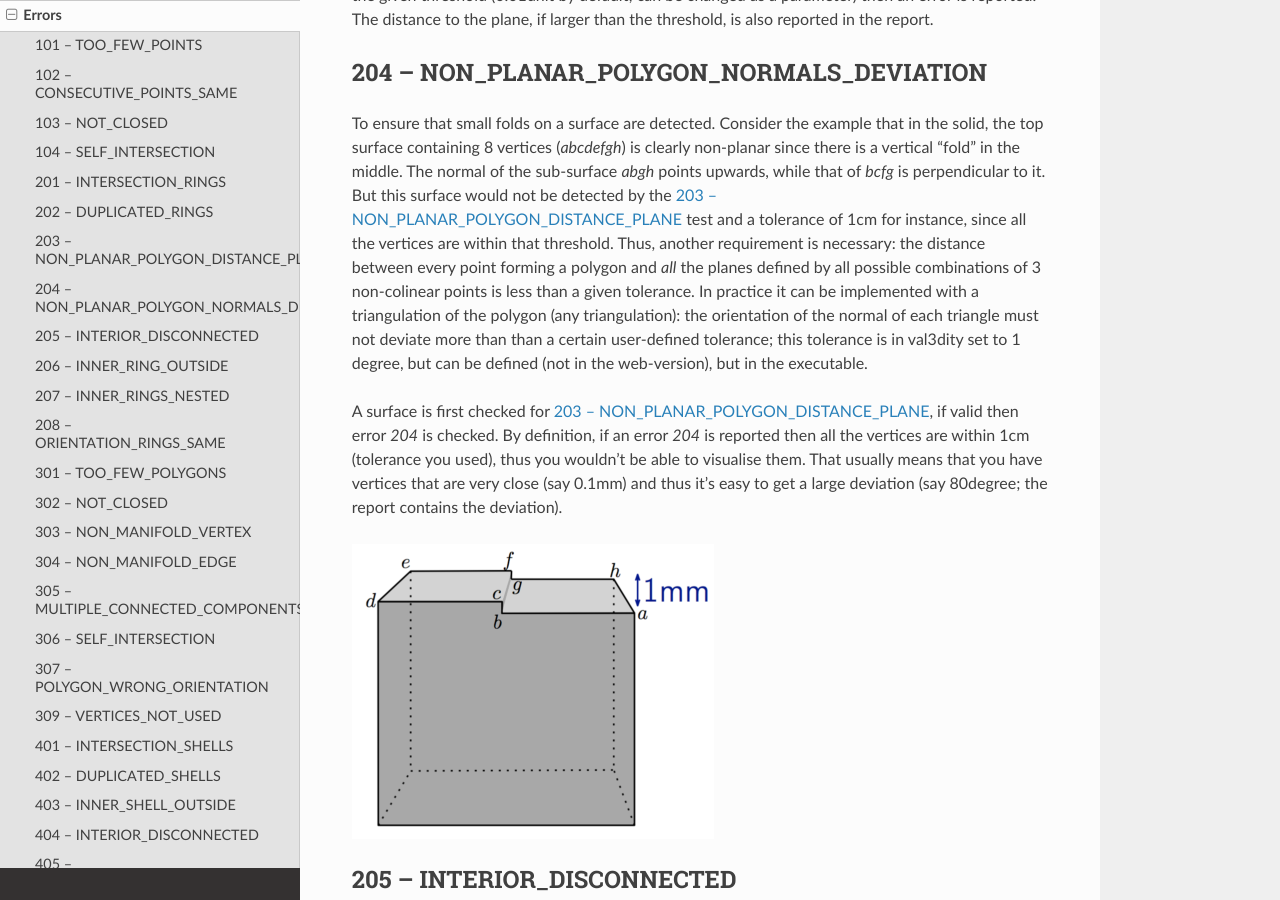
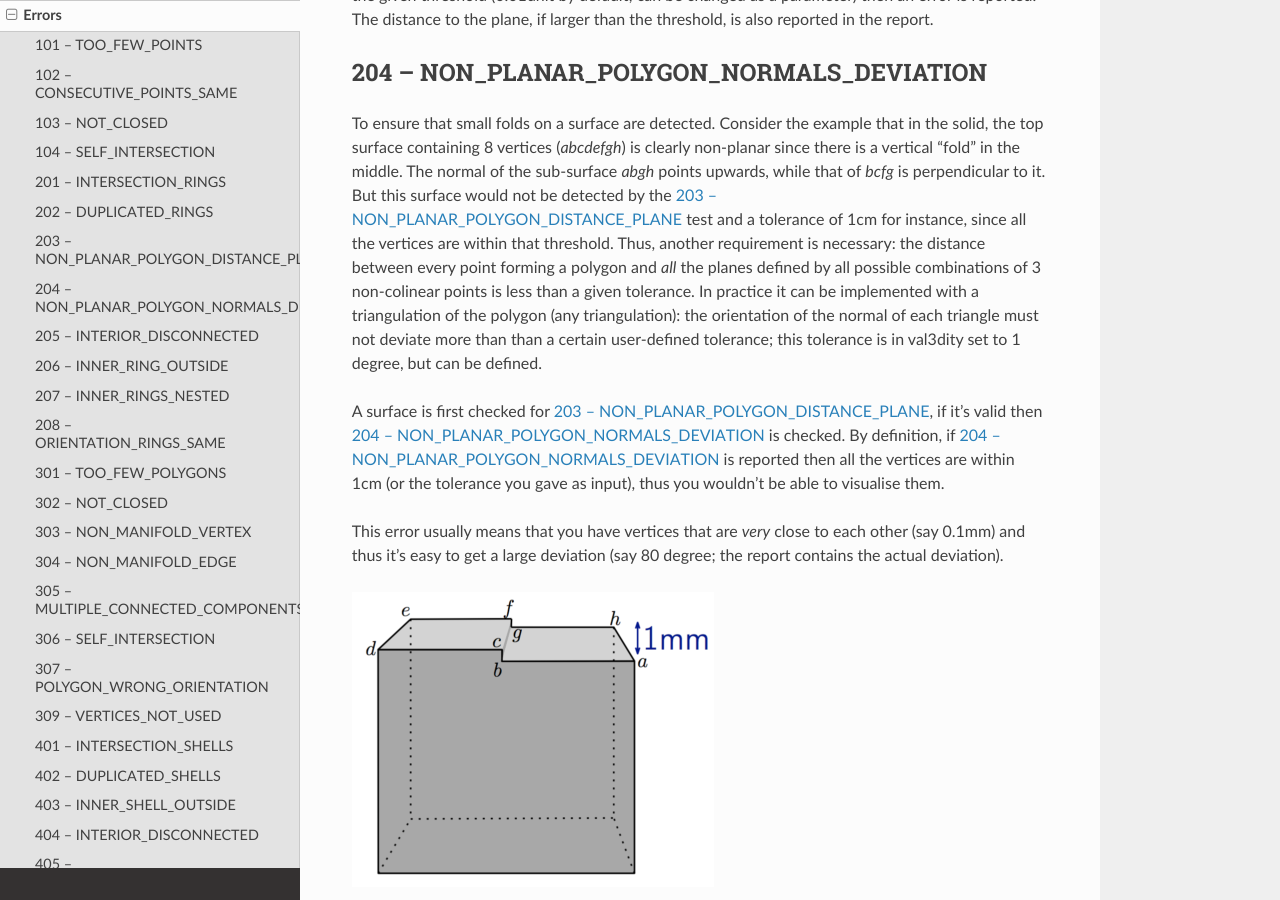
Before and after one commit to tudelft3d/val3dity, a Sphinx documentation site: the page built from docs/errors.rst, in a window 1280 px wide and 900 px high, scrolled down 3565 px. Built offline with Sphinx 7.4.7 and the Read the Docs theme 2.0.0, drawn with Linux system fonts in a browser that asks for light colours.

Commit message:
fixed typo in doc for error 204

```diff
--- a/docs/errors.rst
+++ b/docs/errors.rst
@@ -102,11 +102,12 @@ To ensure that small folds on a surface are detected. Consider the example that
 The normal of the sub-surface *abgh* points upwards, while that of *bcfg* is perpendicular to it.
 But this surface would not be detected by the :ref:`error_203` test and a tolerance of 1cm for instance, since all the vertices are within that threshold.
 Thus, another requirement is necessary: the distance between every point forming a polygon and *all* the planes defined by all possible combinations of 3 non-colinear points is less than a given tolerance.
-In practice it can be implemented with a triangulation of the polygon (any triangulation): the orientation of the normal of each triangle must not deviate more than than a certain user-defined tolerance; this tolerance is in val3dity set to 1 degree, but can be defined (not in the web-version), but in the executable.
+In practice it can be implemented with a triangulation of the polygon (any triangulation): the orientation of the normal of each triangle must not deviate more than than a certain user-defined tolerance; this tolerance is in val3dity set to 1 degree, but can be defined.
 
-A surface is first checked for :ref:`error_203`, if valid then error *204* is checked.
-By definition, if an error *204* is reported then all the vertices are within 1cm (tolerance you used), thus you wouldn’t be able to visualise them.
-That usually means that you have vertices that are very close (say 0.1mm) and thus it’s easy to get a large deviation (say 80degree; the report contains the deviation).
+A surface is first checked for :ref:`error_203`, if it’s valid then :ref:`error_204` is checked.
+By definition, if :ref:`error_204` is reported then all the vertices are within 1cm (or the tolerance you gave as input), thus you wouldn’t be able to visualise them.
+
+This error usually means that you have vertices that are *very* close to each other (say 0.1mm) and thus it’s easy to get a large deviation (say 80 degree; the report contains the actual deviation).
 
 .. image:: _static/204.png
 
```
